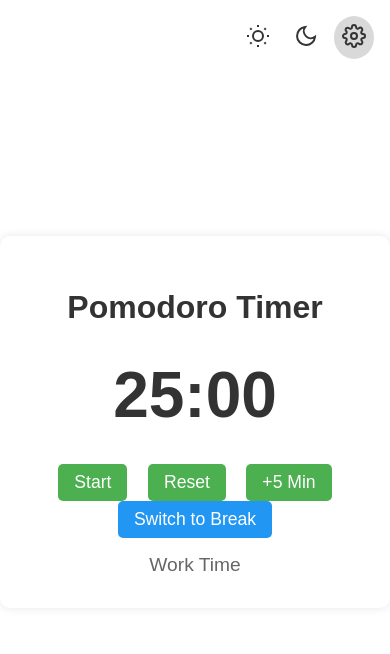
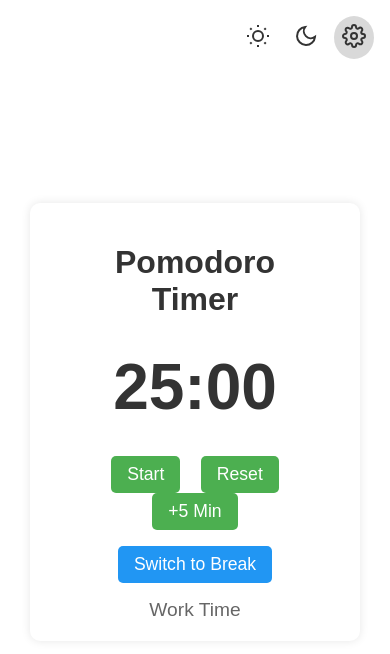
Before and after one commit to anthonypica/pomodoro, a plain HTML site: page index.html in a window 390 px wide. Drawn offline with Linux system fonts and the light colour scheme.

Commit message:
mobile friendly

```diff
--- a/styles.css
+++ b/styles.css
@@ -27,9 +27,10 @@ body {
 .container {
     text-align: center;
     background-color: var(--container-bg);
-    padding: 2rem;
+    padding: 20px 30px;
     border-radius: 10px;
     box-shadow: 0 0 10px rgba(0, 0, 0, 0.1);
+    margin: 0 20px;
 }
 
 .timer {
@@ -61,6 +62,7 @@ body {
 }
 
 #toggle-mode {
+    margin-top: 1rem;
     background-color: #2196F3;
 }
 
@@ -119,3 +121,14 @@ h1 {
     outline: none;
     border-bottom-color: #666;
 }
+
+.controls {
+    margin-bottom: 1rem;
+}
+
+@media (max-width: 480px) {
+    .container {
+        padding: 20px 40px;
+        margin: 0 30px;
+    }
+}
```
